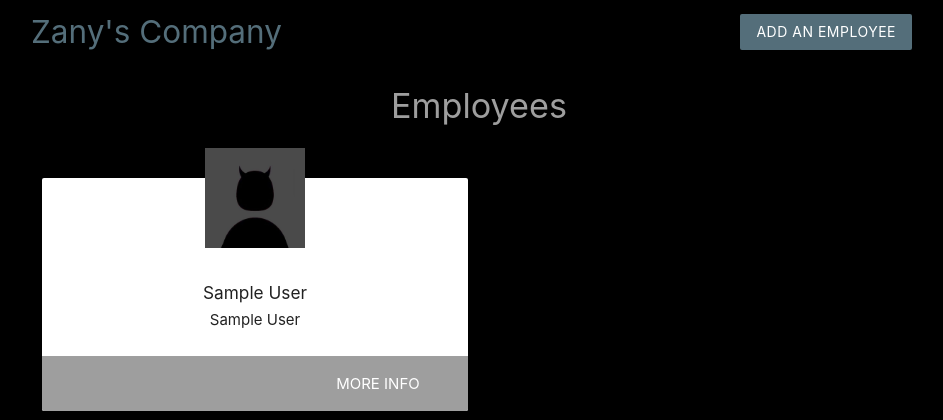
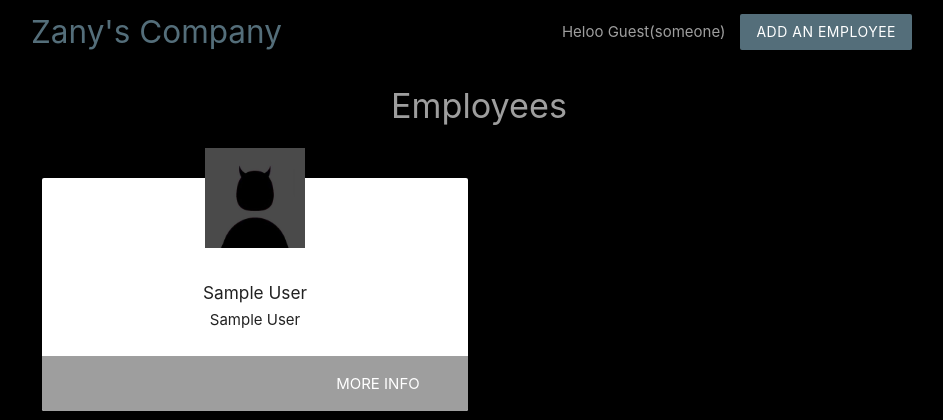
Before and after one commit to Zehrakmnl/employee-s, a PHP site: page /index.php in a window 1280 px wide. Shown: the top 420 px of the page, without its empty margins (161-1104 px from the left). Run offline with PHP 8.4, Linux system fonts and the light colour scheme; tables that the repository leaves empty or names only in its code hold one stand-in row (values such as "Sample post").

Commit message:
Update header.php

```diff
--- a/templates/header.php
+++ b/templates/header.php
@@ -1,3 +1,16 @@
+<?php
+
+    session_start();
+    if($_SERVER['QUERY_STRING']=='noname'){
+        unset($_SESSION['name']);
+    }
+
+    $name= $_SESSION['name'] ?? 'Guest'; //null coalescing
+
+
+    //get cookie
+    $status = $_COOKIE['status'] ?? 'someone';
+?>
 <head>
     <title>Zany's Company</title>
     <link rel="stylesheet" href="https://cdnjs.cloudflare.com/ajax/libs/materialize/1.0.0/css/materialize.min.css">
@@ -28,6 +41,8 @@
             <div class="container">
                 <a href="index.php" class="brand-logo brand-text ">Zany's Company</a>
                 <ul id="nav-mobile" class="right hide-on-small-and-down">
+                    <li class="grey-text">Heloo <?php echo htmlspecialchars($name);?></li>
+                    <li class="grey-text">(<?php echo htmlspecialchars($status);?>)</li>
                     <li><a href="add.php" class="btn brand z-depth-0">Add an employee</a></li>
                 </ul>
             </div>
```
